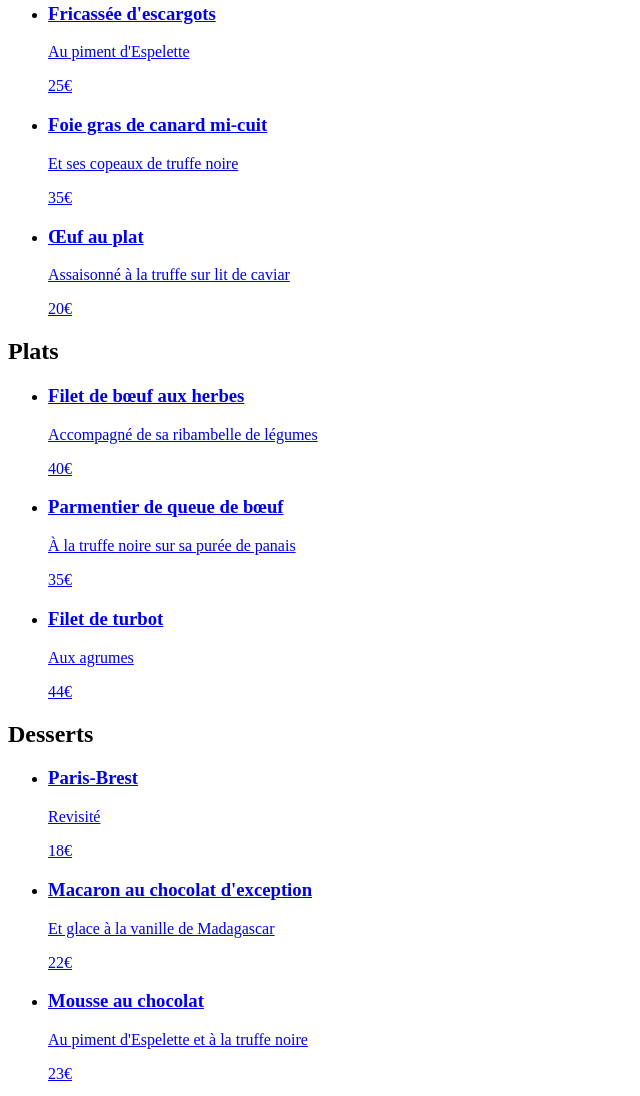
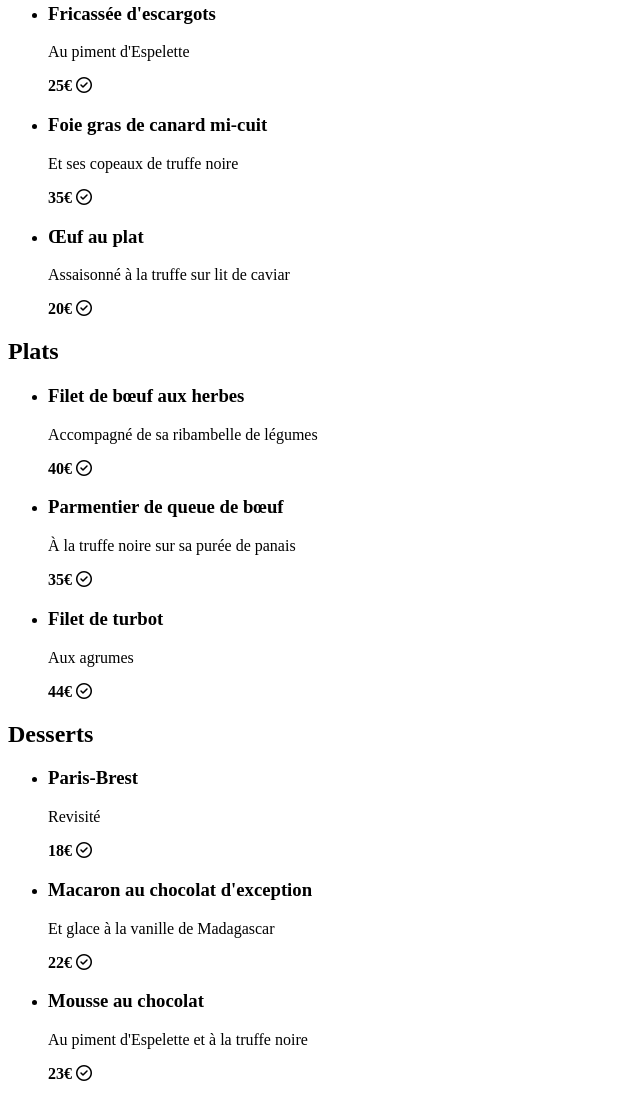
Before and after one commit to LaurieAnne-D/Ohmyfood, a website: page menus/la-palette-du-gout.html in a window 1280 px wide. Shown: the part 533-1629 px from the top of the page, without its empty margins (0-640 px from the left). Drawn offline with Linux system fonts and the light colour scheme.

Commit message:
html correction

```diff
--- a/menus/la-palette-du-gout.html
+++ b/menus/la-palette-du-gout.html
@@ -10,49 +10,58 @@
 
 <body>
     <header>
+        <a href="../index.html">
             <i class="fa-solid fa-arrow-left"></i>
+        </a>
+
         <img src="../assets/images/logo/ohmyfood.png" alt="logo ohmyfood">
     </header>
 
     <main>
         <img src="../assets/images/restaurants/jay-wennington-N_Y88TWmGwA-unsplash.jpg" alt="">
 
-        <div>
-            <section>
+        <article>
+            <header>
                 <h1>La palette du goût</h1>
                 <i class="fa-regular fa-heart"></i>
                 <i class="fa-solid fa-heart"></i>
-            </section>
+            </header>
 
             <section>
                 <h2>Entrées</h2>
 
                 <ul>
                     <li>
-                        <a href="#">
                         <section>
                             <h3>Fricassée d'escargots</h3>
                             <p>Au piment d'Espelette</p>
                         </section>
 
-                            <p>25€</p>
-                        </a>
+                        <b>25€</b>
+
+                        <i class="fa-regular fa-circle-check"></i>
                     </li>
 
                     <li>
-                        <a href="#">
+                        <section>
                             <h3>Foie gras de canard mi-cuit</h3>
                             <p>Et ses copeaux de truffe noire</p>
-                            <p>35€</p>
-                        </a>
+                        </section>
+
+                        <b>35€</b>
+
+                        <i class="fa-regular fa-circle-check"></i>
                     </li>
 
                     <li>
-                        <a href="#">
+                        <section>
                             <h3>Œuf au plat</h3>
                             <p>Assaisonné à la truffe sur lit de caviar</p>
-                            <p>20€</p>
-                        </a>
+                        </section>
+
+                        <b>20€</b>
+
+                        <i class="fa-regular fa-circle-check"></i>
                     </li>
                 </ul>
             </section>
@@ -62,27 +71,36 @@
 
                 <ul>
                     <li>
-                        <a href="#">
+                        <section>
                             <h3>Filet de bœuf aux herbes</h3>
                             <p>Accompagné de sa ribambelle de légumes</p>
-                            <p>40€</p>
-                        </a>
+                        </section>
+
+                        <b>40€</b>
+
+                        <i class="fa-regular fa-circle-check"></i>
                     </li>
 
                     <li>
-                        <a href="#">
+                        <section>
                             <h3>Parmentier de queue de bœuf</h3>
                             <p>À la truffe noire sur sa purée de panais</p>
-                            <p>35€</p>
-                        </a>
+                        </section>
+
+                        <b>35€</b>
+
+                        <i class="fa-regular fa-circle-check"></i>
                     </li>
 
                     <li>
-                        <a href="#">
+                        <section>
                             <h3>Filet de turbot</h3>
                             <p>Aux agrumes</p>
-                            <p>44€</p>
-                        </a>
+                        </section>
+
+                        <b>44€</b>
+
+                        <i class="fa-regular fa-circle-check"></i>
                     </li>
                 </ul>
             </section>
@@ -91,33 +109,42 @@
                 <h2>Desserts</h2>
                 <ul>
                     <li>
-                        <a href="#">
+                        <section>
                             <h3>Paris-Brest</h3>
                             <p>Revisité</p>
-                            <p>18€</p>
-                        </a>
+                        </section>
+
+                        <b>18€</b>
+
+                        <i class="fa-regular fa-circle-check"></i>
                     </li>
 
                     <li>
-                        <a href="#">
+                        <section>
                             <h3>Macaron au chocolat d'exception</h3>
                             <p>Et glace à la vanille de Madagascar</p>
-                            <p>22€</p>
-                        </a>
+                        </section>
+
+                        <b>22€</b>
+
+                        <i class="fa-regular fa-circle-check"></i>
                     </li>
 
                     <li>
-                        <a href="#">
+                        <section>
                             <h3>Mousse au chocolat</h3>
                             <p>Au piment d'Espelette et à la truffe noire</p>
-                            <p>23€</p>
-                        </a>
+                        </section>
+
+                        <b>23€</b>
+
+                        <i class="fa-regular fa-circle-check"></i>
                     </li>
                 </ul>
             </section>
+        </article>
 
         <button>Commander</button>
-        </div>
     </main>
 
     <footer>
@@ -145,7 +172,7 @@
             </li>
 
             <li>
-                <a href="#">
+                <a href="mailto:contact@ohmyfood.com">
                     Contact
                 </a>
             </li>
```
Also changed, not shown: index.html (+15 -7 lines). Lines whose indentation alone changed are shown as unchanged.
